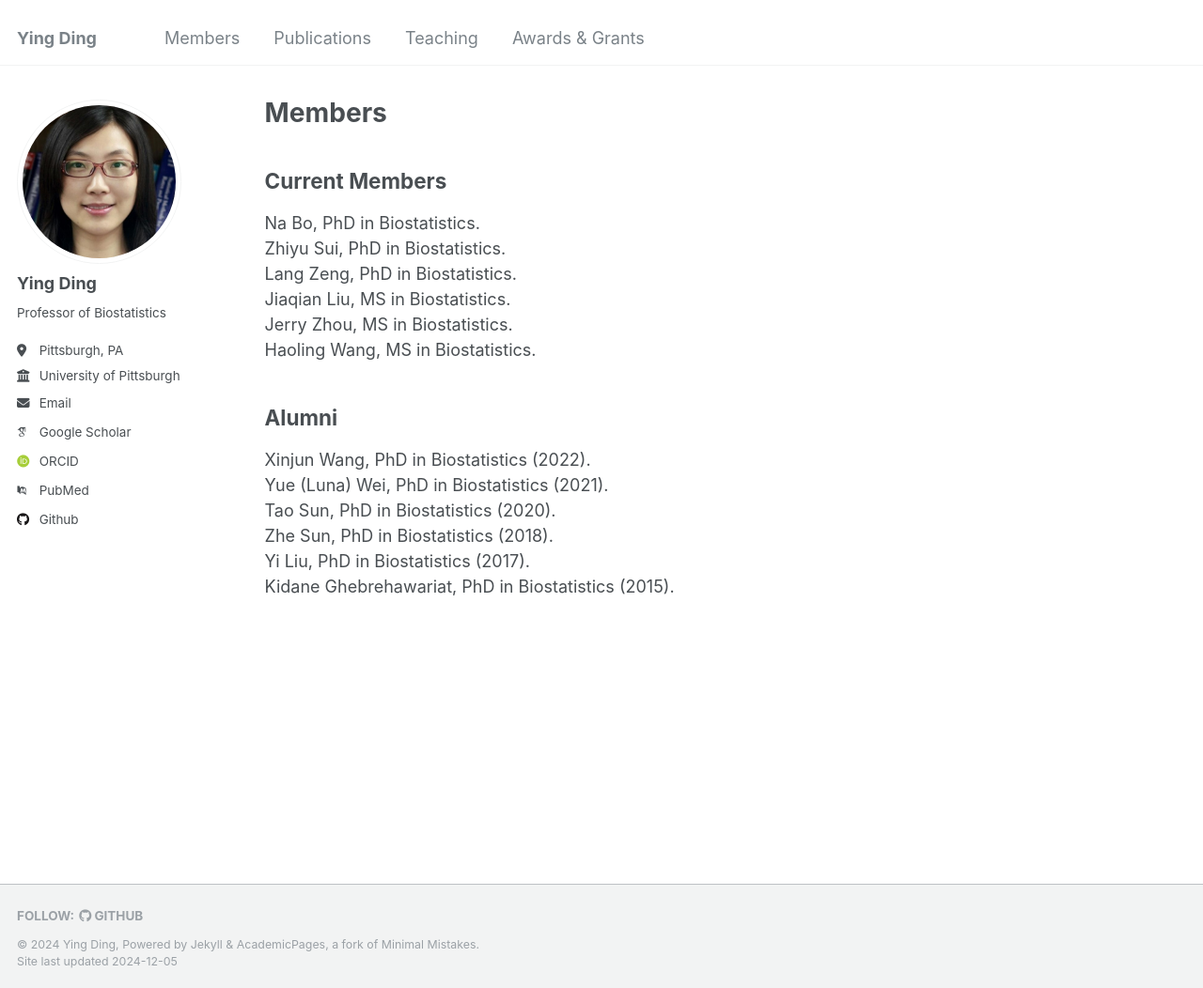
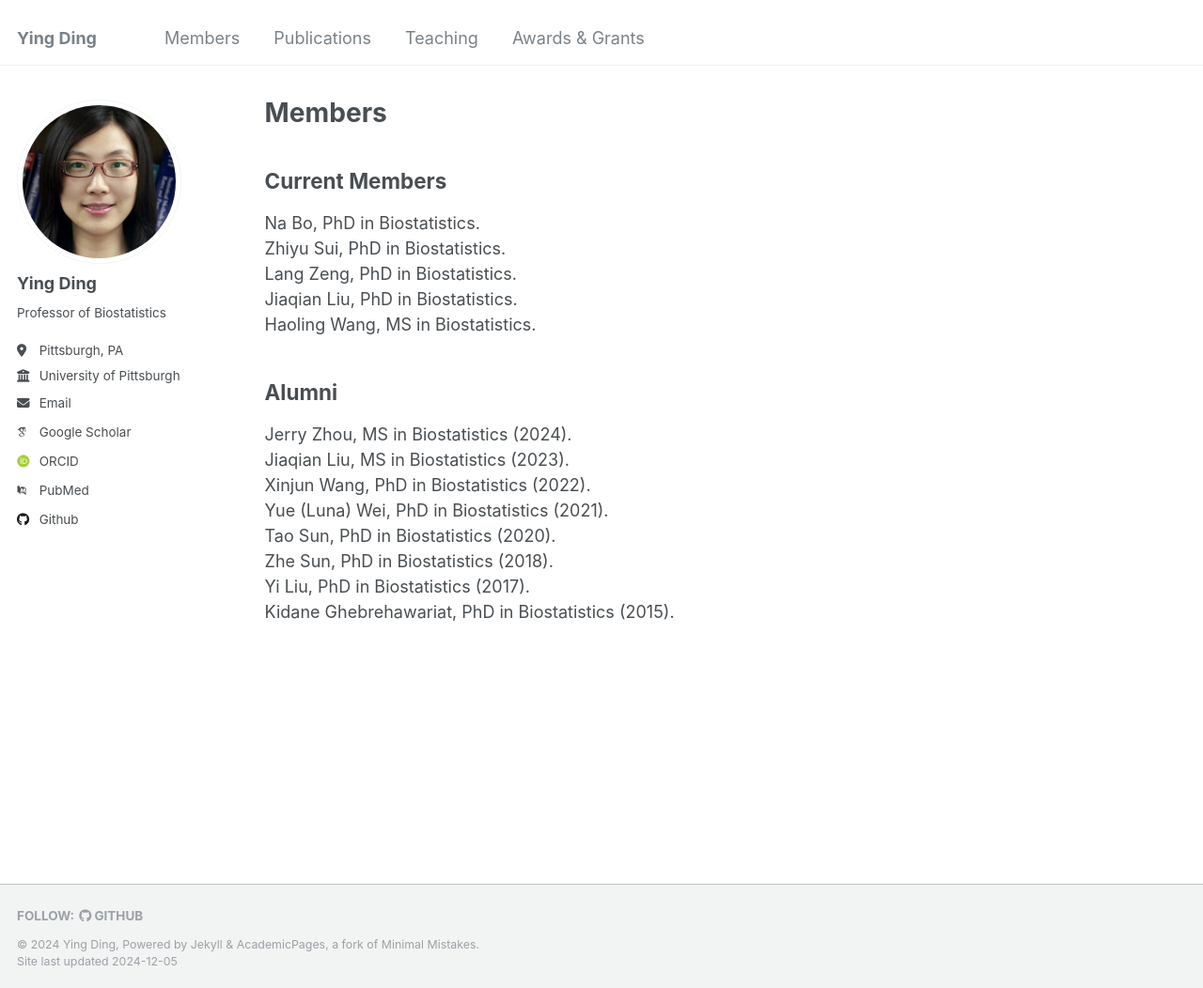
Before and after one commit to yingding99/yingding99.github.io, a Jekyll site: the page built from _pages/members.md, in a window 1280 px wide and 1052 px high. Shown: the whole window at 94% size. Built offline with Jekyll 4.4.1, drawn with Linux system fonts in a browser that asks for light colours; some web fonts are replaced.

```diff
--- a/_pages/members.md
+++ b/_pages/members.md
@@ -12,12 +12,13 @@ author_profile: true
 Na Bo, PhD in Biostatistics.
 Zhiyu Sui, PhD in Biostatistics.
 Lang Zeng, PhD in Biostatistics.
-Jiaqian Liu, MS in Biostatistics.
-Jerry Zhou, MS in Biostatistics.
+Jiaqian Liu, PhD in Biostatistics.
 Haoling Wang, MS in Biostatistics.
 
 ## Alumni
 
+Jerry Zhou, MS in Biostatistics (2024).
+Jiaqian Liu, MS in Biostatistics (2023).
 Xinjun Wang, PhD in Biostatistics (2022).
 Yue (Luna) Wei, PhD in Biostatistics (2021).
 Tao Sun, PhD in Biostatistics (2020).
```
Also changed, not shown: README.md (+20 -0 lines).
